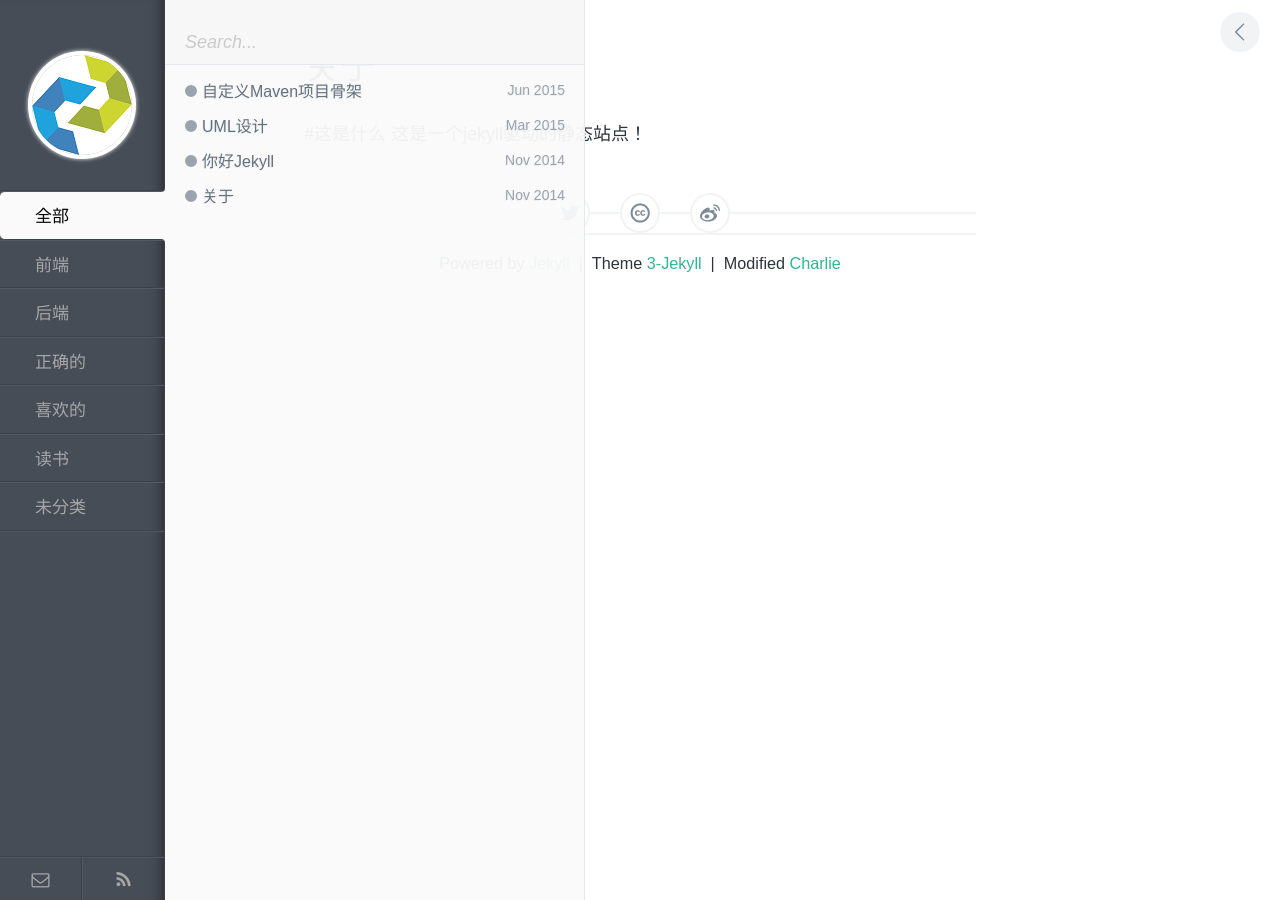
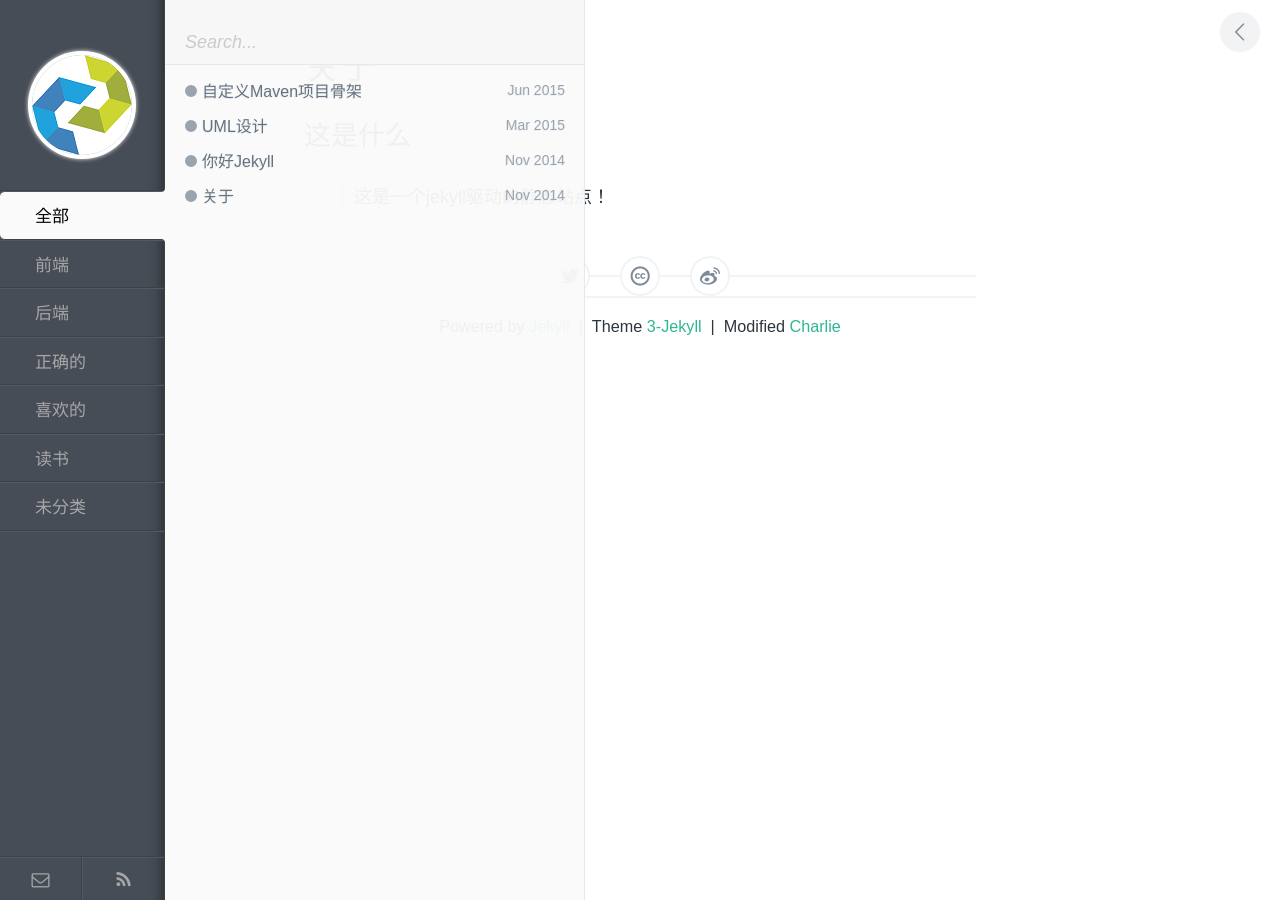
Before and after one commit to clhey/cokapp-charlie.github.io, a Jekyll site: the page built from _posts/2014-11-20-about.md, in a window 1280 px wide. Built offline with Jekyll 4.4.1, drawn with Linux system fonts in a browser that asks for light colours; comment, search, counter and statistics services are not loaded; part of the change alters nothing that is shown.

```diff
--- a/_posts/2014-11-20-about.md
+++ b/_posts/2014-11-20-about.md
@@ -5,5 +5,8 @@ tags: 页面
 categories: other
 ---
 
-#这是什么
-这是一个jekyll驱动的静态站点！
+# 这是什么
+> 这是一个jekyll驱动的静态站点！
+<!--stackedit_data:
+eyJoaXN0b3J5IjpbLTcxOTYxMjQ2OV19
+-->
```
